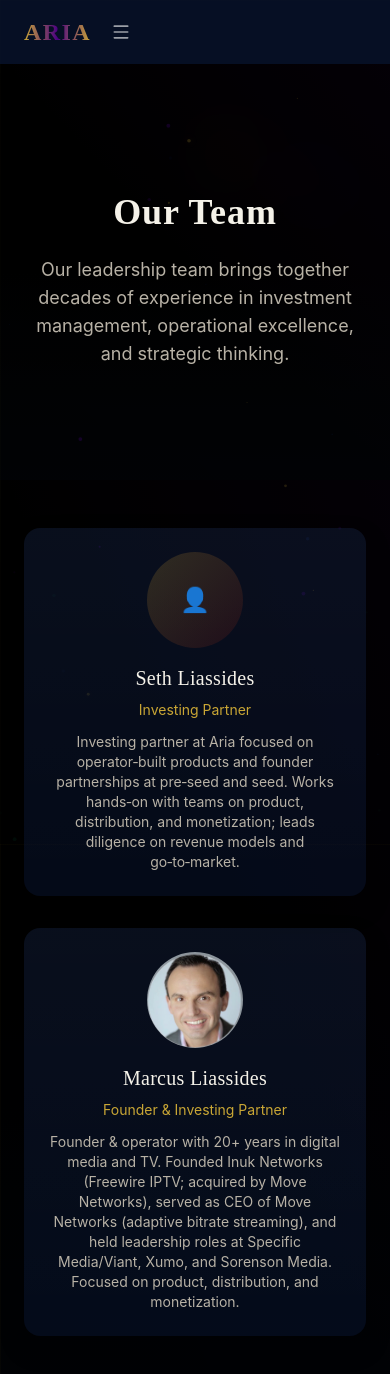
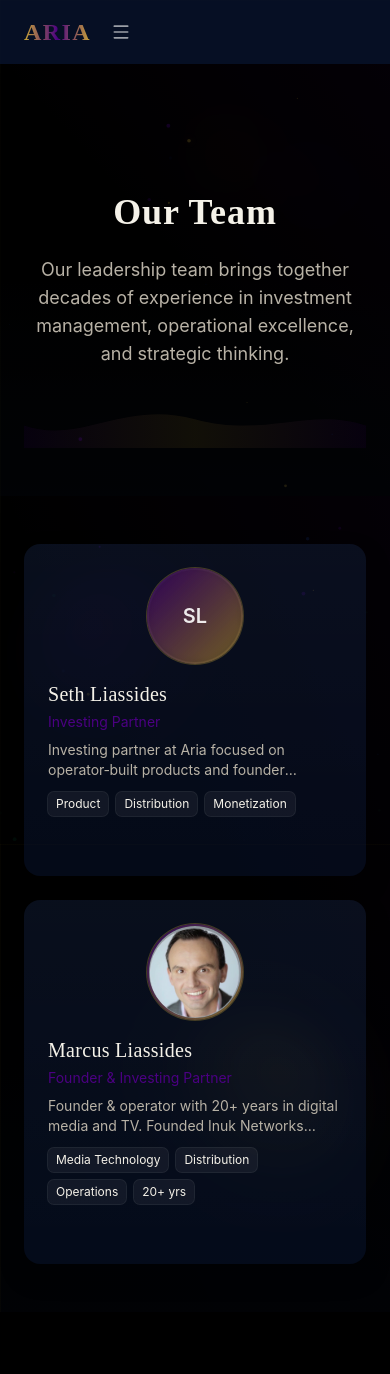
Before and after one commit to setharia1/ariaweb, a Next.js app: page /team in a window 390 px wide. Shown: the top 1374 px of the page. After the commit the page ends 1312 px from the top, so only its background shows below. Built offline with nearby package versions, Linux system fonts and the light colour scheme.

Commit message:
feat(team): glass profile cards, responsive grid, clamps/chips, LinkedIn hover, wave divider, floating orbs, accessible modal with deep-link (?member=), reduced-motion support

```diff
--- a/app/team/page.tsx
+++ b/app/team/page.tsx
@@ -1,30 +1,93 @@
+"use client";
+
 import Section from '@/components/Section';
+import WaveDivider from '@/components/WaveDivider';
 import Image from 'next/image';
+import { useEffect, useMemo, useRef, useState } from 'react';
+import { useSearchParams, useRouter } from 'next/navigation';
+import { motion } from 'framer-motion';
+import { Linkedin } from 'lucide-react';
 
+type TeamMember = {
+  name: string;
+  title: string;
+  bio: string;
+  photo?: string;
+  specialization?: string; // comma-separated focus areas
+  years?: string; // e.g., '20+ yrs'
+  linkedin?: string; // optional
+  email?: string; // optional, shown in modal only
+};
+
+function toSlug(name: string) {
+  return name.toLowerCase().replace(/[^a-z0-9]+/g, '-').replace(/(^-|-$)/g, '');
+}
+
+function getInitials(name: string) {
+  const parts = name.trim().split(/\s+/);
+  const first = parts[0]?.[0] ?? '';
+  const last = parts[parts.length - 1]?.[0] ?? '';
+  return (first + last).toUpperCase();
+}
 
 export default function TeamPage() {
-  const team = [
+  const team: TeamMember[] = [
     {
       name: 'Seth Liassides',
       title: 'Investing Partner',
       bio: 'Investing partner at Aria focused on operator‑built products and founder partnerships at pre‑seed and seed. Works hands‑on with teams on product, distribution, and monetization; leads diligence on revenue models and go‑to‑market.',
-      // Add a photo for Seth here if/when available, e.g. '/team/seth.jpg'
-      photo: undefined as unknown as string | undefined,
-      specialization: 'Product, distribution, monetization',
+      photo: undefined,
+      specialization: 'Product, Distribution, Monetization',
+      years: undefined,
+      linkedin: '#',
+      email: 'invest@aria.capital',
     },
     {
       name: 'Marcus Liassides',
       title: 'Founder & Investing Partner',
       bio: 'Founder & operator with 20+ years in digital media and TV. Founded Inuk Networks (Freewire IPTV; acquired by Move Networks), served as CEO of Move Networks (adaptive bitrate streaming), and held leadership roles at Specific Media/Viant, Xumo, and Sorenson Media. Focused on product, distribution, and monetization.',
-      // Headshot stored in public/team/IMG_2093.jpg
       photo: '/team/IMG_2093.jpg',
-      specialization: 'Media technology, distribution, operations',
-    }
+      specialization: 'Media Technology, Distribution, Operations',
+      years: '20+ yrs',
+      linkedin: '#',
+      email: 'invest@aria.capital',
+    },
   ];
+
+  const router = useRouter();
+  const params = useSearchParams();
+  const [open, setOpen] = useState<string | null>(params.get('member'));
+
+  useEffect(() => {
+    const current = params.get('member');
+    setOpen(current);
+  }, [params]);
+
+  const handleOpen = (slug: string) => {
+    const q = new URLSearchParams(params.toString());
+    q.set('member', slug);
+    router.replace(`/team?${q.toString()}`);
+  };
+  const handleClose = () => {
+    const q = new URLSearchParams(params.toString());
+    q.delete('member');
+    router.replace(`/team${q.toString() ? `?${q.toString()}` : ''}`);
+  };
+
+  const reduceMotion = useMemo(() => {
+    if (typeof window === 'undefined') return false;
+    return window.matchMedia('(prefers-reduced-motion: reduce)').matches;
+  }, []);
+
+  const variants = {
+    hidden: { opacity: 0, y: 20 },
+    show: { opacity: 1, y: 0 },
+  } as const;
+
   return (
     <>
       <Section className="pt-32">
-        <div className="text-center mb-16">
+        <div className="text-center mb-8">
           <h1 className="font-serif text-4xl md:text-5xl t-strong mb-6">
             Our Team
           </h1>
@@ -33,43 +96,151 @@ export default function TeamPage() {
             in investment management, operational excellence, and strategic thinking.
           </p>
         </div>
+        <WaveDivider className="mt-2" />
       </Section>
 
       <Section>
-        <div className="grid grid-cols-1 md:grid-cols-2 gap-8">
-          {team.map((member) => (
-            <div key={member.name} className="card p-6 glowable text-center group relative overflow-hidden">
+        {/* Floating orbs background */}
+        <div aria-hidden className="pointer-events-none absolute inset-0 -z-10 overflow-hidden">
+          <div className="hero-orb purple w-48 h-48 top-8 left-6" />
+          <div className="hero-orb gold w-56 h-56 bottom-10 right-8" />
+        </div>
+
+        <div className="grid grid-cols-1 sm:grid-cols-2 lg:grid-cols-3 xl:grid-cols-4 gap-6">
+          {team.map((member, idx) => {
+            const slug = toSlug(member.name);
+            return (
+              <motion.article
+                key={member.name}
+                initial="hidden"
+                whileInView="show"
+                viewport={{ once: true, margin: '-50px' }}
+                transition={{ duration: 0.5, delay: reduceMotion ? 0 : idx * 0.06, ease: [0.16, 1, 0.3, 1] }}
+                variants={variants}
+                className="card p-6 glowable group relative overflow-hidden h-full focus-within:ring-2 focus-within:ring-accent-a"
+                role="button"
+                tabIndex={0}
+                onClick={() => handleOpen(slug)}
+                onKeyDown={(e) => { if (e.key === 'Enter' || e.key === ' ') { e.preventDefault(); handleOpen(slug); } }}
+              >
+                {/* Headshot / initials */}
+                <div className="w-24 h-24 rounded-full mx-auto mb-4 ring-1 ring-accent-a/30 relative">
+                  <div className="absolute inset-0 rounded-full p-[2px]" style={{ background: 'linear-gradient(135deg, rgba(75,0,130,0.6), rgba(201,166,53,0.6))' }} />
+                  <div className="absolute inset-[2px] rounded-full bg-black/40 backdrop-blur-sm" />
+                  <div className="absolute inset-[2px] rounded-full overflow-hidden flex items-center justify-center">
                     {member.photo ? (
-                <div className="w-24 h-24 rounded-full overflow-hidden mx-auto mb-4">
                       <Image
                         src={member.photo}
-                    alt={`${member.name} headshot`}
+                        alt={`Headshot of ${member.name}`}
                         width={96}
                         height={96}
                         sizes="96px"
                         className="object-cover w-full h-full"
-                    priority
+                        priority={idx < 2}
                       />
-                </div>
                     ) : (
-                <div className="w-24 h-24 bg-gradient-to-br from-accent-a/20 to-accent-b/20 rounded-full mx-auto mb-4 flex items-center justify-center">
-                  <span className="text-2xl">👤</span>
+                      <div className="w-full h-full flex items-center justify-center bg-gradient-to-br from-royal/30 to-accent-a/20 text-white/90">
+                        <span className="text-xl font-semibold">{getInitials(member.name)}</span>
                       </div>
                     )}
-              <h3 className="font-serif text-xl t-strong mb-2">
-                {member.name}
-              </h3>
-              <p className="text-accent-a text-sm mb-3">
-                {member.title}
-              </p>
-              <p className="t-muted text-sm">
-                {member.bio}
-              </p>
+                  </div>
+                </div>
 
+                {/* Content */}
+                <h3 className="font-serif text-xl t-strong mb-1 clamp-1">{member.name}</h3>
+                <p className="text-royal text-sm mb-2">{member.title}</p>
+                <p className="t-muted text-sm clamp-2">{member.bio}</p>
+
+                {/* Chips */}
+                <div className="mt-3 flex flex-wrap gap-2 text-xs">
+                  {member.specialization?.split(',').map((s) => (
+                    <span key={s.trim()} className="px-2 py-1 rounded-md bg-white/5 ring-1 ring-white/10">
+                      {s.trim()}
+                    </span>
+                  ))}
+                  {member.years && <span className="px-2 py-1 rounded-md bg-white/5 ring-1 ring-white/10">{member.years}</span>}
                 </div>
-          ))}
+
+                {/* Socials on hover (email kept in modal) */}
+                <div className="opacity-0 group-hover:opacity-100 transition-opacity mt-4 flex items-center justify-center gap-3">
+                  {member.linkedin && (
+                    <a href={member.linkedin} className="tooltip" data-tooltip="LinkedIn" aria-label={`${member.name} LinkedIn`} onClick={(e) => e.stopPropagation()}>
+                      <Linkedin className="w-5 h-5 text-white/80" />
+                    </a>
+                  )}
+                </div>
+              </motion.article>
+            );
+          })}
         </div>
       </Section>
+
+      {open && (
+        <ProfileModal member={team.find(m => toSlug(m.name) === open)!} onClose={handleClose} />
+      )}
     </>
   );
 }
+
+function ProfileModal({ member, onClose }: { member: TeamMember; onClose: () => void }) {
+  const dialogRef = useRef<HTMLDivElement | null>(null);
+
+  useEffect(() => {
+    const onKey = (e: KeyboardEvent) => {
+      if (e.key === 'Escape') onClose();
+      if (e.key === 'Tab' && dialogRef.current) {
+        const focusables = dialogRef.current.querySelectorAll<HTMLElement>('a,button,input,textarea,select,[tabindex]:not([tabindex="-1"])');
+        const first = focusables[0];
+        const last = focusables[focusables.length - 1];
+        if (!first || !last) return;
+        if (e.shiftKey && document.activeElement === first) { e.preventDefault(); (last as HTMLElement).focus(); }
+        else if (!e.shiftKey && document.activeElement === last) { e.preventDefault(); (first as HTMLElement).focus(); }
+      }
+    };
+    document.addEventListener('keydown', onKey);
+    const prev = document.activeElement as HTMLElement | null;
+    setTimeout(() => dialogRef.current?.querySelector<HTMLElement>('button, a')?.focus(), 0);
+    return () => { document.removeEventListener('keydown', onKey); prev?.focus(); };
+  }, [onClose]);
+
+  return (
+    <div role="dialog" aria-modal="true" aria-labelledby="profile-title" className="fixed inset-0 z-50 flex items-center justify-center p-4">
+      <div className="absolute inset-0 bg-black/70" onClick={onClose} />
+      <div ref={dialogRef} className="relative max-w-2xl w-full rounded-2xl surface border-subtle p-6 md:p-8 text-left">
+        <button aria-label="Close" onClick={onClose} className="absolute top-3 right-3 p-2 text-white/70 hover:text-white ring-1 ring-white/10 rounded-md">
+          ✕
+        </button>
+        <div className="flex items-center gap-4 mb-4">
+          <div className="relative w-24 h-24 rounded-full ring-1 ring-accent-a/30 overflow-hidden">
+            {member.photo ? (
+              <Image src={member.photo} alt={`Headshot of ${member.name}`} fill sizes="96px" className="object-cover" />
+            ) : (
+              <div className="w-full h-full flex items-center justify-center bg-gradient-to-br from-royal/30 to-accent-a/20 text-white/90">
+                <span className="text-2xl font-semibold">{getInitials(member.name)}</span>
+              </div>
+            )}
+          </div>
+          <div>
+            <h3 id="profile-title" className="font-serif text-2xl t-strong">{member.name}</h3>
+            <p className="text-royal">{member.title}</p>
+          </div>
+        </div>
+        <div className="space-y-4 text-sm">
+          <p className="t-muted">{member.bio}</p>
+          {member.specialization && (
+            <div>
+              <strong className="text-white/85">Focus areas</strong>
+              <ul className="list-disc ml-4 mt-2 text-white/80">
+                {member.specialization.split(',').map(s => <li key={s.trim()}>{s.trim()}</li>)}
+              </ul>
+            </div>
+          )}
+        </div>
+        <div className="mt-6 flex flex-wrap gap-3">
+          {member.linkedin && <a href={member.linkedin} className="btn-ghost">LinkedIn</a>}
+          {member.email && <a href={`mailto:${member.email}`} className="btn-primary">Email</a>}
+        </div>
+      </div>
+    </div>
+  );
+}
```
Lines whose indentation alone changed are shown as unchanged.
